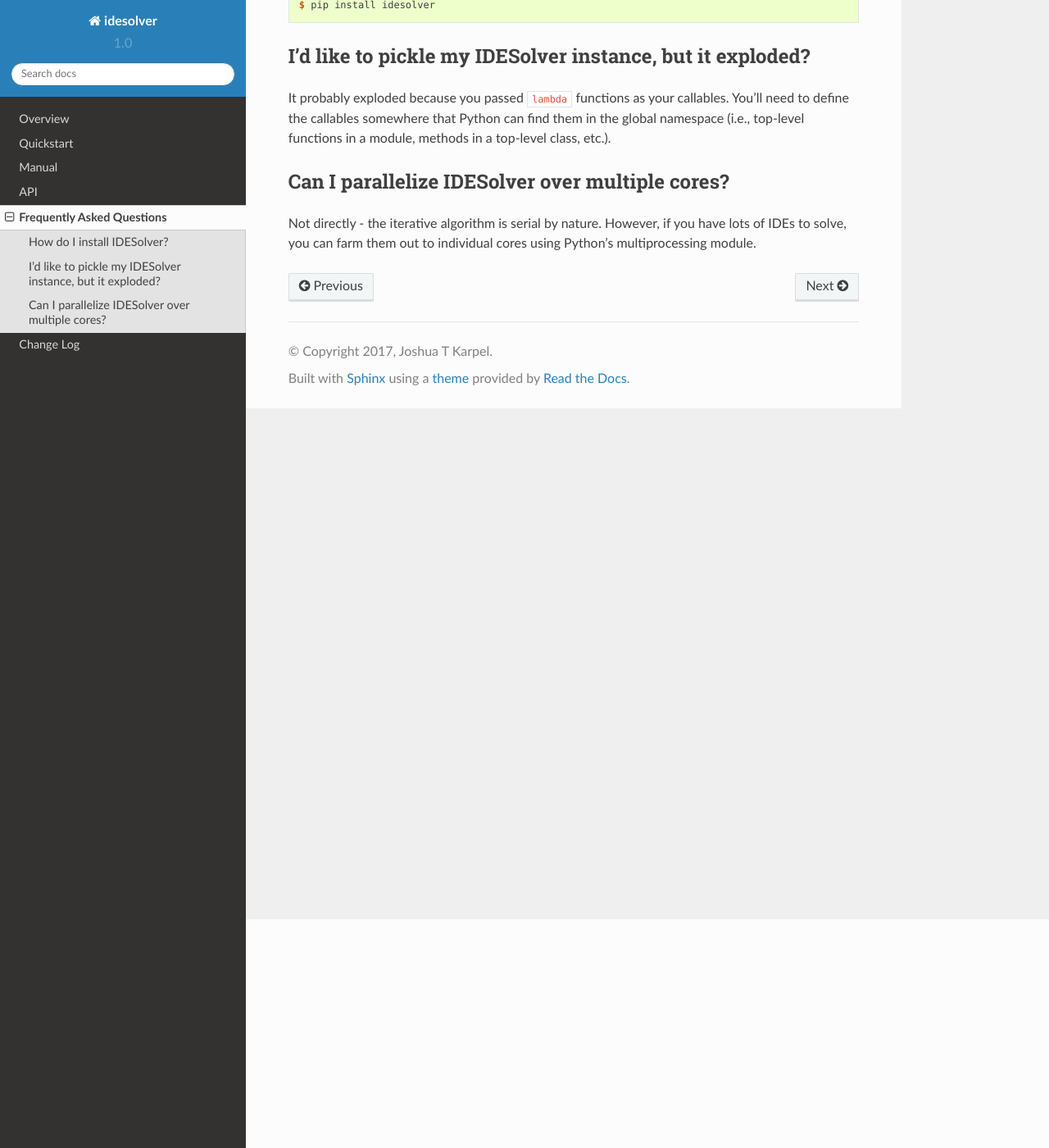
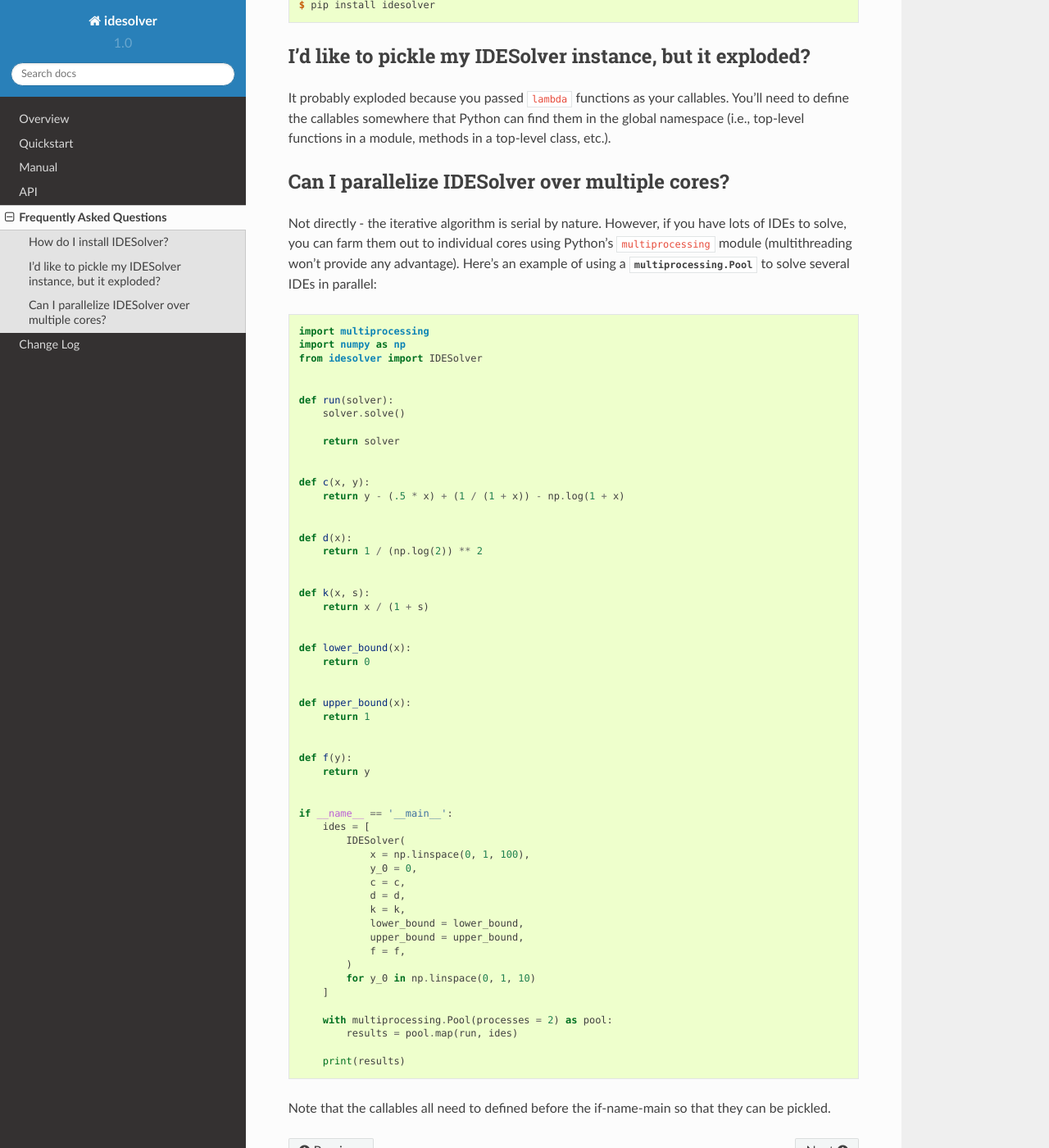
Before and after one commit to JoshKarpel/idesolver, a Sphinx documentation site: the page built from docs/source/faq.rst, in a window 1280 px wide and 1400 px high, scrolled down 279 px. Shown: the whole window at 82% size. Built offline with Sphinx 7.4.7 and the Read the Docs theme 2.0.0, drawn with Linux system fonts in a browser that asks for light colours.

```diff
--- a/docs/source/faq.rst
+++ b/docs/source/faq.rst
@@ -24,4 +24,65 @@ Can I parallelize IDESolver over multiple cores?
 ------------------------------------------------
 
 Not directly - the iterative algorithm is serial by nature.
-However, if you have lots of IDEs to solve, you can farm them out to individual cores using Python's multiprocessing module.
+However, if you have lots of IDEs to solve, you can farm them out to individual cores using Python's ``multiprocessing`` module (multithreading won't provide any advantage).
+Here's an example of using a :class:`multiprocessing.Pool<multiprocessing.pool.Pool>` to solve several IDEs in parallel:
+
+::
+
+    import multiprocessing
+    import numpy as np
+    from idesolver import IDESolver
+
+
+    def run(solver):
+        solver.solve()
+
+        return solver
+
+
+    def c(x, y):
+        return y - (.5 * x) + (1 / (1 + x)) - np.log(1 + x)
+
+
+    def d(x):
+        return 1 / (np.log(2)) ** 2
+
+
+    def k(x, s):
+        return x / (1 + s)
+
+
+    def lower_bound(x):
+        return 0
+
+
+    def upper_bound(x):
+        return 1
+
+
+    def f(y):
+        return y
+
+
+    if __name__ == '__main__':
+        ides = [
+            IDESolver(
+                x = np.linspace(0, 1, 100),
+                y_0 = 0,
+                c = c,
+                d = d,
+                k = k,
+                lower_bound = lower_bound,
+                upper_bound = upper_bound,
+                f = f,
+            )
+            for y_0 in np.linspace(0, 1, 10)
+        ]
+
+        with multiprocessing.Pool(processes = 2) as pool:
+            results = pool.map(run, ides)
+
+        print(results)
+
+
+Note that the callables all need to defined before the if-name-main so that they can be pickled.
```
Also changed, not shown: docs/make_figs.py (+3 -6 lines), docs/source/manual.rst (+52 -3 lines), docs/source/quickstart.rst (+52 -1 lines), 13 other files.
